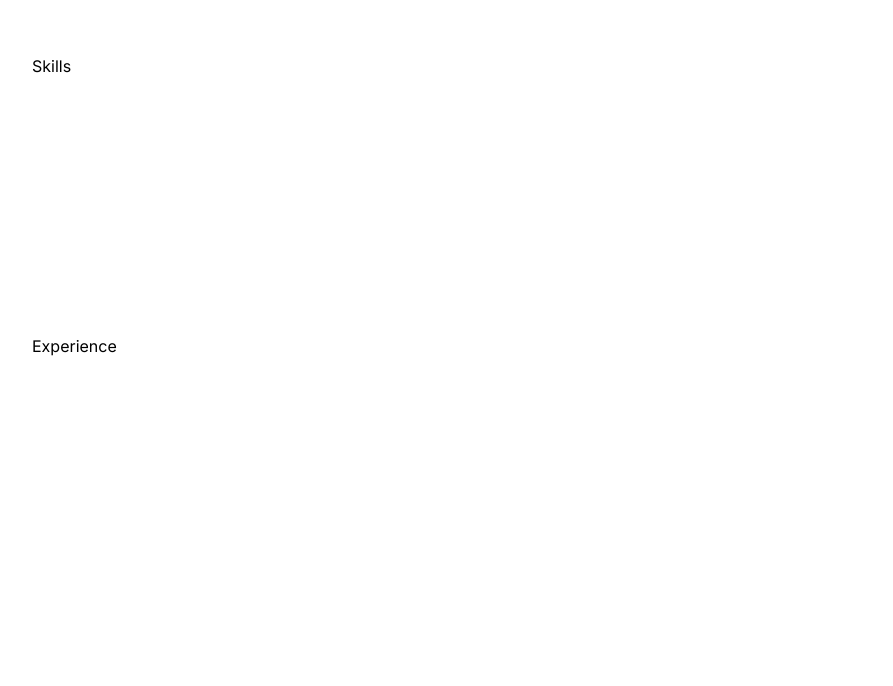
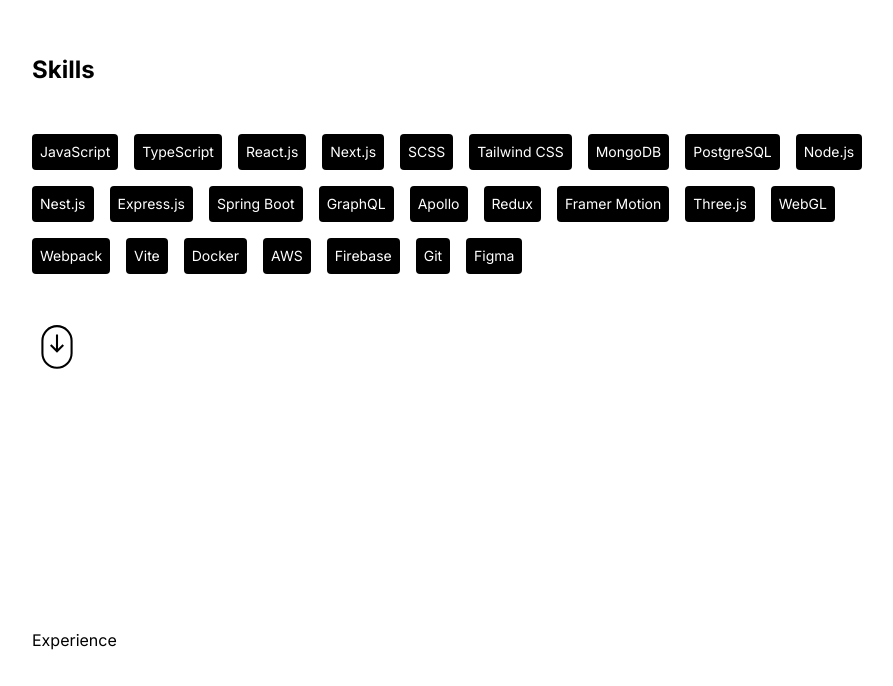
Before and after one commit to m3hdi-shirani/portfolio, a Next.js app: page /about in a window 1280 px wide. Shown: the part 949-1635 px from the top of the page, without its empty margins (160-1053 px from the left). Before the commit the page ends 1499 px from the top, so only its background shows below. Built offline with nearby package versions, Linux system fonts and the light colour scheme.

Commit message:
Add detailed skills section with interactive skill list to About page

```diff
--- a/src/app/about/page.jsx
+++ b/src/app/about/page.jsx
@@ -61,7 +61,106 @@
             </svg>
           </div>
           {/* Skills */}
-          <div>Skills</div>
+          <div className="flex flex-col justify-center gap-12">
+            <h1 className="font-bold text-2xl">Skills</h1>
+            {/* Skill list */}
+            <div className="flex gap-4 flex-wrap">
+              <div className="rounded  p-2 text-sm cursor-pointer bg-black text-white hover:bg-white hover:text-black">
+                JavaScript
+              </div>
+              <div className="rounded  p-2 text-sm cursor-pointer bg-black text-white hover:bg-white hover:text-black">
+                TypeScript
+              </div>
+              <div className="rounded  p-2 text-sm cursor-pointer bg-black text-white hover:bg-white hover:text-black">
+                React.js
+              </div>
+              <div className="rounded  p-2 text-sm cursor-pointer bg-black text-white hover:bg-white hover:text-black">
+                Next.js
+              </div>
+              <div className="rounded  p-2 text-sm cursor-pointer bg-black text-white hover:bg-white hover:text-black">
+                SCSS
+              </div>
+              <div className="rounded  p-2 text-sm cursor-pointer bg-black text-white hover:bg-white hover:text-black">
+                Tailwind CSS
+              </div>
+              <div className="rounded  p-2 text-sm cursor-pointer bg-black text-white hover:bg-white hover:text-black">
+                MongoDB
+              </div>
+              <div className="rounded  p-2 text-sm cursor-pointer bg-black text-white hover:bg-white hover:text-black">
+                PostgreSQL
+              </div>
+              <div className="rounded  p-2 text-sm cursor-pointer bg-black text-white hover:bg-white hover:text-black">
+                Node.js
+              </div>
+              <div className="rounded  p-2 text-sm cursor-pointer bg-black text-white hover:bg-white hover:text-black">
+                Nest.js
+              </div>
+              <div className="rounded  p-2 text-sm cursor-pointer bg-black text-white hover:bg-white hover:text-black">
+                Express.js
+              </div>
+              <div className="rounded  p-2 text-sm cursor-pointer bg-black text-white hover:bg-white hover:text-black">
+                Spring Boot
+              </div>
+              <div className="rounded  p-2 text-sm cursor-pointer bg-black text-white hover:bg-white hover:text-black">
+                GraphQL
+              </div>
+              <div className="rounded  p-2 text-sm cursor-pointer bg-black text-white hover:bg-white hover:text-black">
+                Apollo
+              </div>
+              <div className="rounded  p-2 text-sm cursor-pointer bg-black text-white hover:bg-white hover:text-black">
+                Redux
+              </div>
+              <div className="rounded  p-2 text-sm cursor-pointer bg-black text-white hover:bg-white hover:text-black">
+                Framer Motion
+              </div>
+              <div className="rounded  p-2 text-sm cursor-pointer bg-black text-white hover:bg-white hover:text-black">
+                Three.js
+              </div>
+              <div className="rounded  p-2 text-sm cursor-pointer bg-black text-white hover:bg-white hover:text-black">
+                WebGL
+              </div>
+              <div className="rounded  p-2 text-sm cursor-pointer bg-black text-white hover:bg-white hover:text-black">
+                Webpack
+              </div>
+              <div className="rounded  p-2 text-sm cursor-pointer bg-black text-white hover:bg-white hover:text-black">
+                Vite
+              </div>
+              <div className="rounded  p-2 text-sm cursor-pointer bg-black text-white hover:bg-white hover:text-black">
+                Docker
+              </div>
+              <div className="rounded  p-2 text-sm cursor-pointer bg-black text-white hover:bg-white hover:text-black">
+                AWS
+              </div>
+              <div className="rounded  p-2 text-sm cursor-pointer bg-black text-white hover:bg-white hover:text-black">
+                Firebase
+              </div>
+              <div className="rounded  p-2 text-sm cursor-pointer bg-black text-white hover:bg-white hover:text-black">
+                Git
+              </div>
+              <div className="rounded  p-2 text-sm cursor-pointer bg-black text-white hover:bg-white hover:text-black">
+                Figma
+              </div>
+            </div>
+            <svg
+              viewBox="0 0 24 24"
+              fill="none"
+              xmlns="http://www.w3.org/2000/svg"
+              width={50}
+              height={50}
+            >
+              <path
+                d="M5 15C5 16.8565 5.73754 18.6371 7.05029 19.9498C8.36305 21.2626 10.1435 21.9999 12 21.9999C13.8565 21.9999 15.637 21.2626 16.9498 19.9498C18.2625 18.6371 19 16.8565 19 15V9C19 7.14348 18.2625 5.36305 16.9498 4.05029C15.637 2.73754 13.8565 2 12 2C10.1435 2 8.36305 2.73754 7.05029 4.05029C5.73754 5.36305 5 7.14348 5 9V15Z"
+                stroke="#000000"
+                strokeWidth="1"
+              ></path>
+              <path d="M12 6V14" stroke="#000000" strokeWidth="1"></path>
+              <path
+                d="M15 11L12 14L9 11"
+                stroke="#000000"
+                strokeWidth="1"
+              ></path>
+            </svg>
+          </div>
           {/* Experience */}
           <div>Experience</div>
         </div>
```
